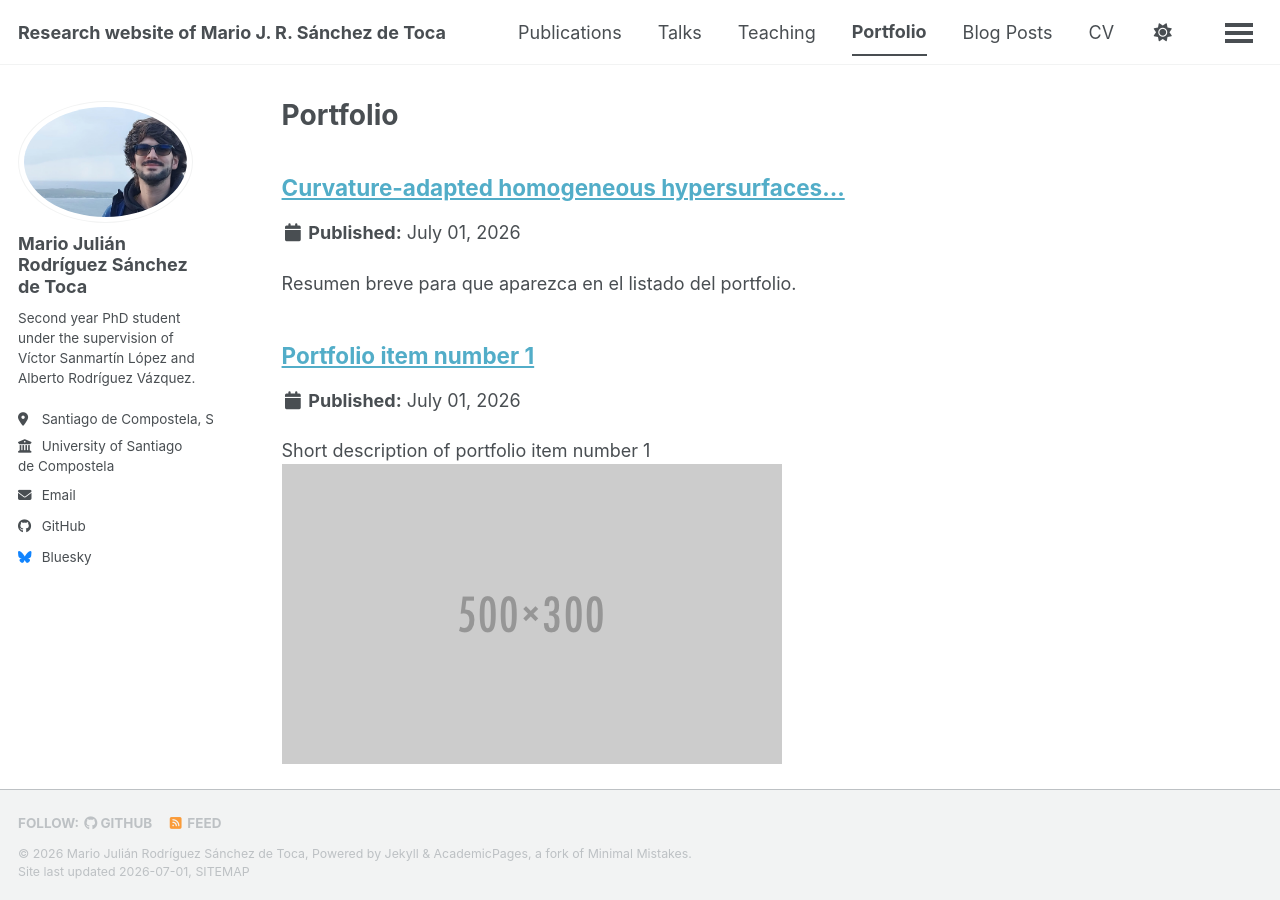
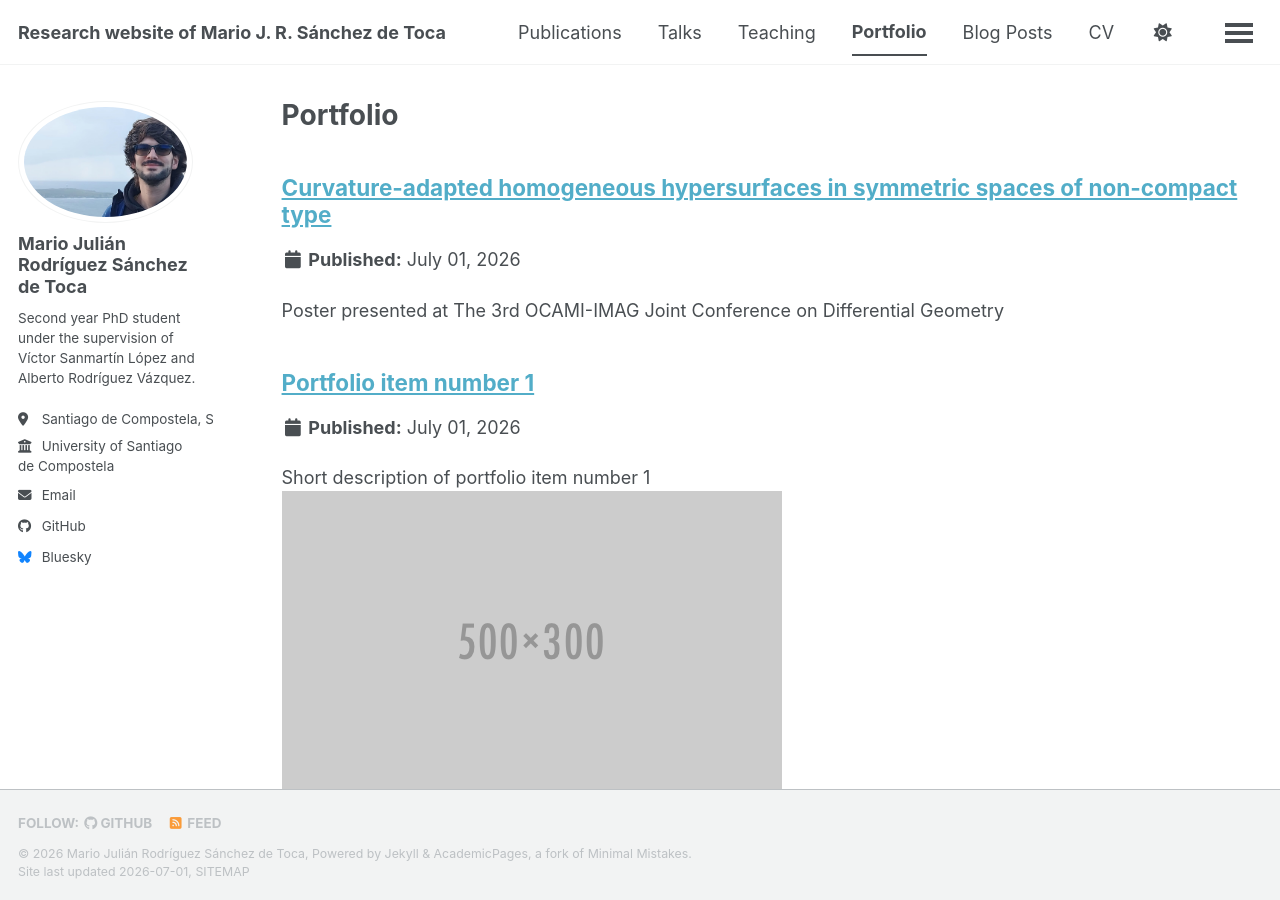
Before and after one commit to MarioSdToca/MarioSdToca.github.io, a Jekyll site: the page built from _pages/portfolio.html, in a window 1280 px wide and 900 px high. Built offline with Jekyll 4.4.1, drawn with Linux system fonts in a browser that asks for light colours; a style sheet for code colours, icons or effects is not loaded.

Commit message:
Update ca-c1.md

```diff
--- a/_portfolio/ca-c1.md
+++ b/_portfolio/ca-c1.md
@@ -1,7 +1,7 @@
 ---
 layout: single
-title: "Curvature-adapted homogeneous hypersurfaces..."
-excerpt: "Resumen breve para que aparezca en el listado del portfolio."
+title: "Curvature-adapted homogeneous hypersurfaces in symmetric spaces of non-compact type"
+excerpt: "Poster presented at The 3rd OCAMI-IMAG Joint Conference on Differential Geometry"
 header:
   teaser: /files/ca-c1.png
 ---
```
